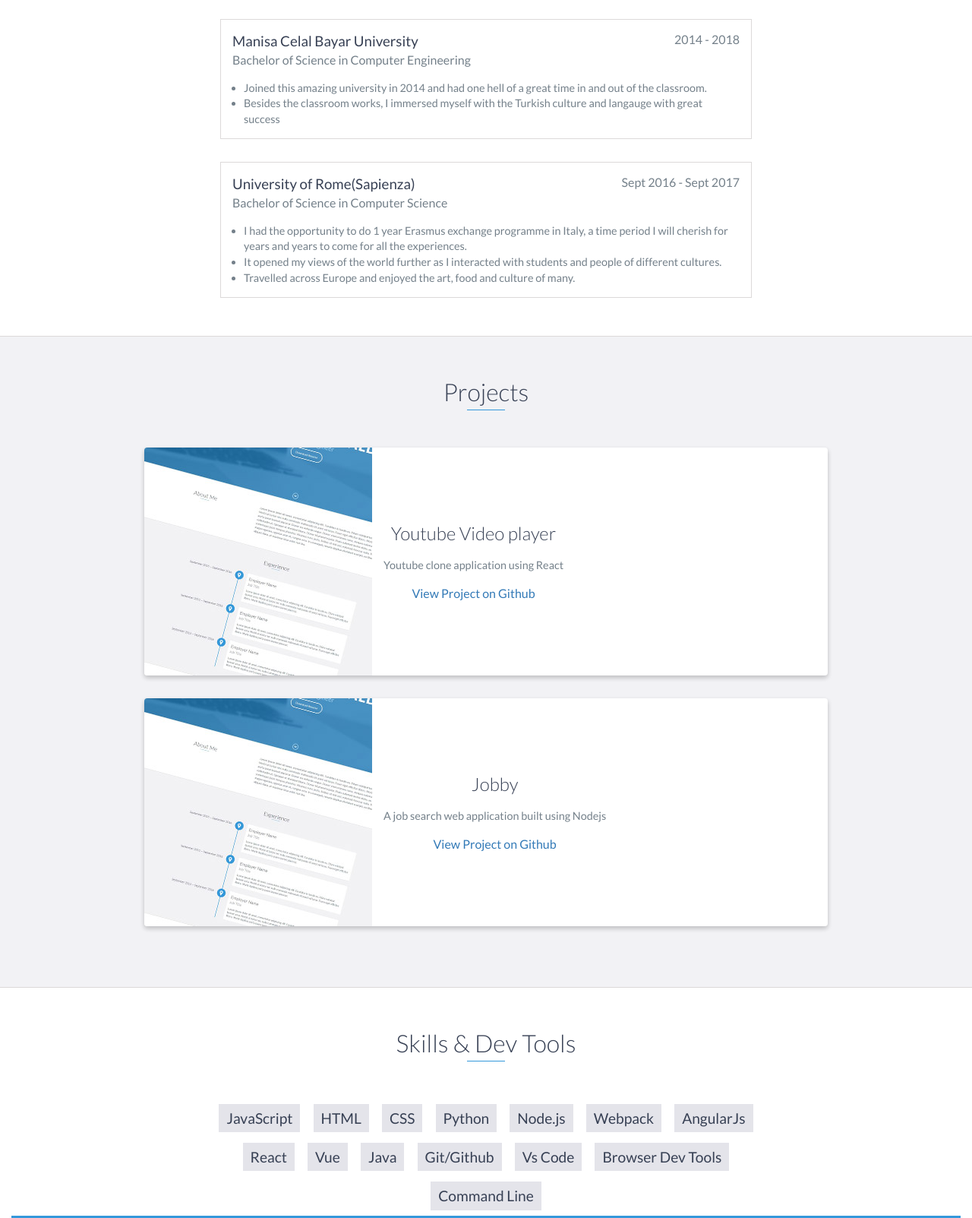
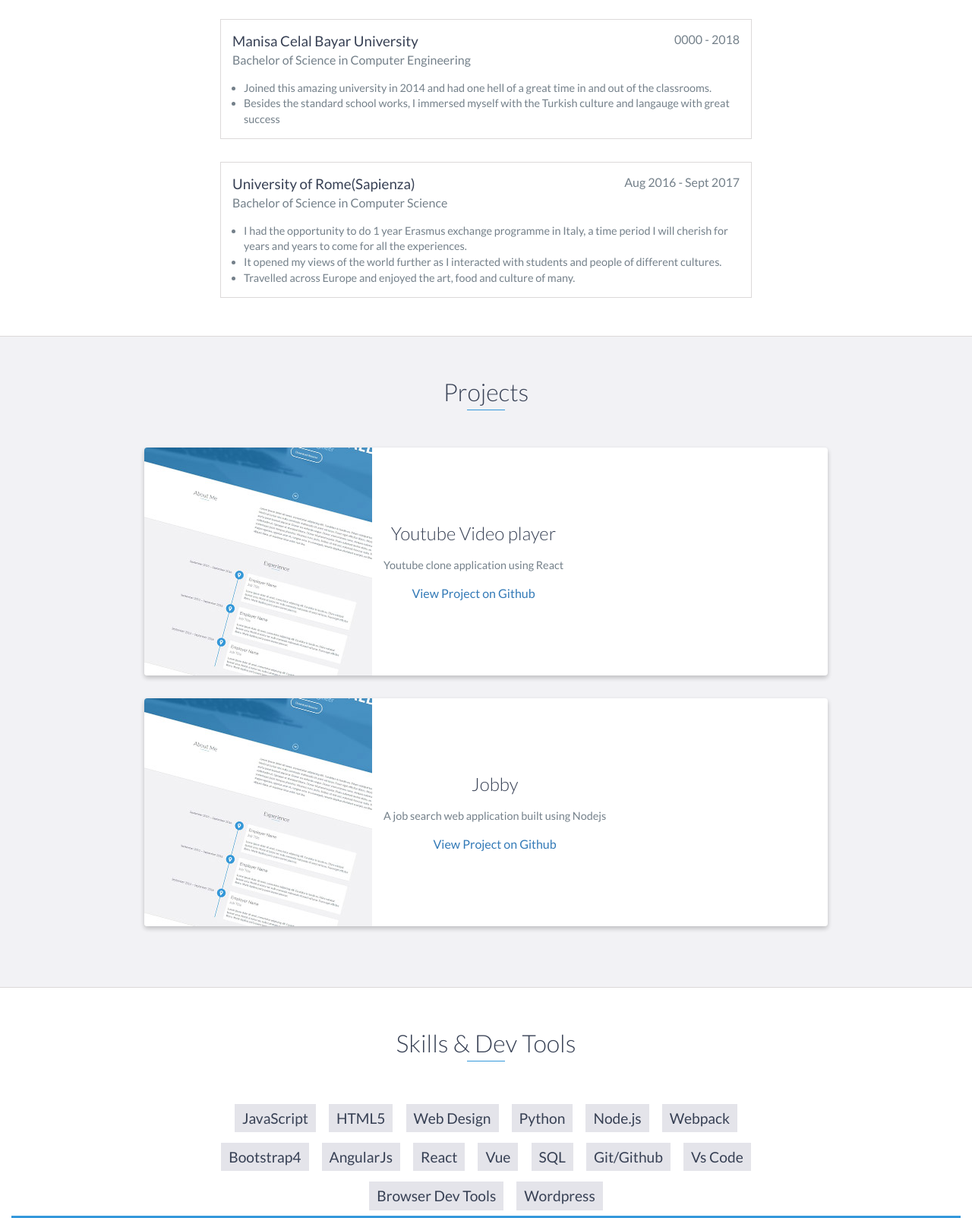
Before and after one commit to mudu93/mudu93.github.io, a website: page index.html in a window 1280 px wide. Shown: the part 1960-3563 px from the top of the page at 76% size. Drawn offline with nearby package versions, Linux system fonts and the light colour scheme.

Commit message:
Update index.html

```diff
--- a/index.html
+++ b/index.html
@@ -121,20 +121,20 @@
         <h2 class="heading">Education</h2>
         <div class="education-block">
             <h3>Manisa Celal Bayar University</h3>
-            <span class="education-date">2014 - 2018</span>
+            <span class="education-date">0000 - 2018</span>
             <h4>Bachelor of Science in Computer Engineering</h4>
             <ul>
             <li>
-                Joined this amazing university in 2014 and had one hell of a great time in and out of the classroom.
+                Joined this amazing university in 2014 and had one hell of a great time in and out of the classrooms.
             </li>
-            <li>Besides the classroom works, I immersed myself with the Turkish culture and langauge with great success</li>
+            <li>Besides the standard school works, I immersed myself with the Turkish culture and langauge with great success</li>
             </ul>
         </div>
         <!-- End .education-block -->
 
         <div class="education-block">
             <h3>University of Rome(Sapienza)</h3>
-            <span class="education-date">Sept 2016 - Sept 2017</span>
+            <span class="education-date">Aug 2016 - Sept 2017</span>
             <h4>Bachelor of Science in Computer Science</h4>
             <ul>
                 <li>
@@ -197,19 +197,20 @@
         <h2 class="heading">Skills & Dev Tools</h2>
         <ul>
             <li>JavaScript</li>
-            <li>HTML</li>
-            <li>CSS</li>
+            <li>HTML5</li>
+            <li>Web Design</li>
             <li>Python</li>
             <li>Node.js</li>
 	    <li>Webpack</li>
+	    <li>Bootstrap4</li>
             <li>AngularJs</li>
             <li>React</li>
             <li>Vue</li>
-            <li>Java</li>
+            <li>SQL</li>
             <li>Git/Github</li>
             <li>Vs Code</li>
             <li>Browser Dev Tools</li>
-            <li>Command Line</li>
+            <li>Wordpress</li>
         </ul>
         <!--end-skills-->
 
@@ -233,7 +234,7 @@
             <div class="row">
                 <div class="col-sm-5 copyright">
                     <p>
-                        Copyright &copy; 2021 Mudu Sugal
+                        Copyright &copy; 2022 Mudu Sugal
                     </p>
                 </div>
                 <div class="col-sm-2 top">
```
